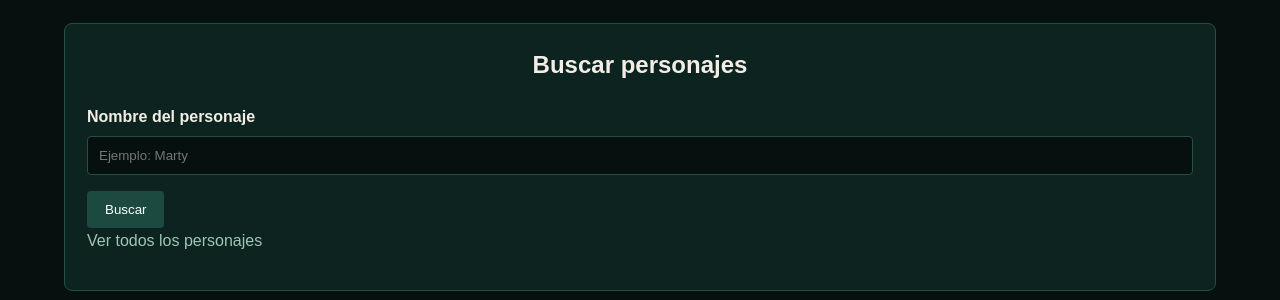
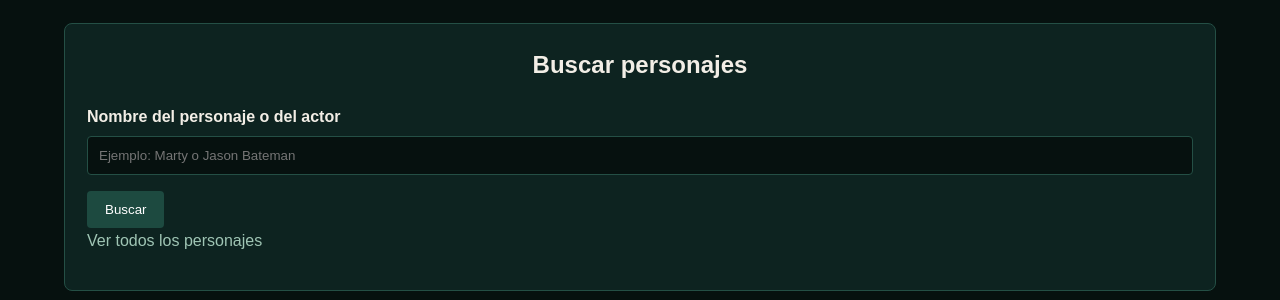
Before and after one commit to GonzaloAlmiron-ghub/Programaci-nWeb-Parcial, a PHP site: page /paginas/reparto.php in a window 1280 px wide. Shown: the part 646-946 px from the top of the page. Run offline with PHP 8.4, Linux system fonts and the light colour scheme; data comes from the database, SQL or seed files in the repository.

Commit message:
actualizo el buscador, puede consultar por actores

```diff
--- a/paginas/reparto.php
+++ b/paginas/reparto.php
@@ -17,7 +17,7 @@ if ($busqueda == '') {
     $resultado = mysqli_query($conexion, $sql);
 } else {
     $sql = 'SELECT id, nombre, actor, imagen, alt, grupo, destacado, descripcion
-            FROM personajes WHERE nombre LIKE ? ORDER BY id';
+            FROM personajes WHERE nombre LIKE ? OR actor LIKE ? ORDER BY id';
 
     $consulta = mysqli_prepare($conexion, $sql);
 
@@ -25,8 +25,8 @@ if ($busqueda == '') {
         die('No se pudo preparar la búsqueda.');
     }
 
-    $nombreBuscado = '%' . $busqueda . '%';
-    mysqli_stmt_bind_param($consulta, 's', $nombreBuscado);
+    $textoBuscado = '%' . $busqueda . '%';
+    mysqli_stmt_bind_param($consulta, 'ss', $textoBuscado, $textoBuscado);
 
     if (!mysqli_stmt_execute($consulta)) {
         die('No se pudo realizar la búsqueda.');
@@ -102,10 +102,10 @@ $grupos = array(
 
                 <form action="reparto.php" method="get">
                     <div>
-                        <label for="buscar">Nombre del personaje</label>
+                        <label for="buscar">Nombre del personaje o del actor</label>
                         <input type="text" id="buscar" name="buscar"
                                value="<?php echo htmlspecialchars($busqueda); ?>"
-                               placeholder="Ejemplo: Marty">
+                               placeholder="Ejemplo: Marty o Jason Bateman">
                     </div>
 
                     <button type="submit">Buscar</button>
```
